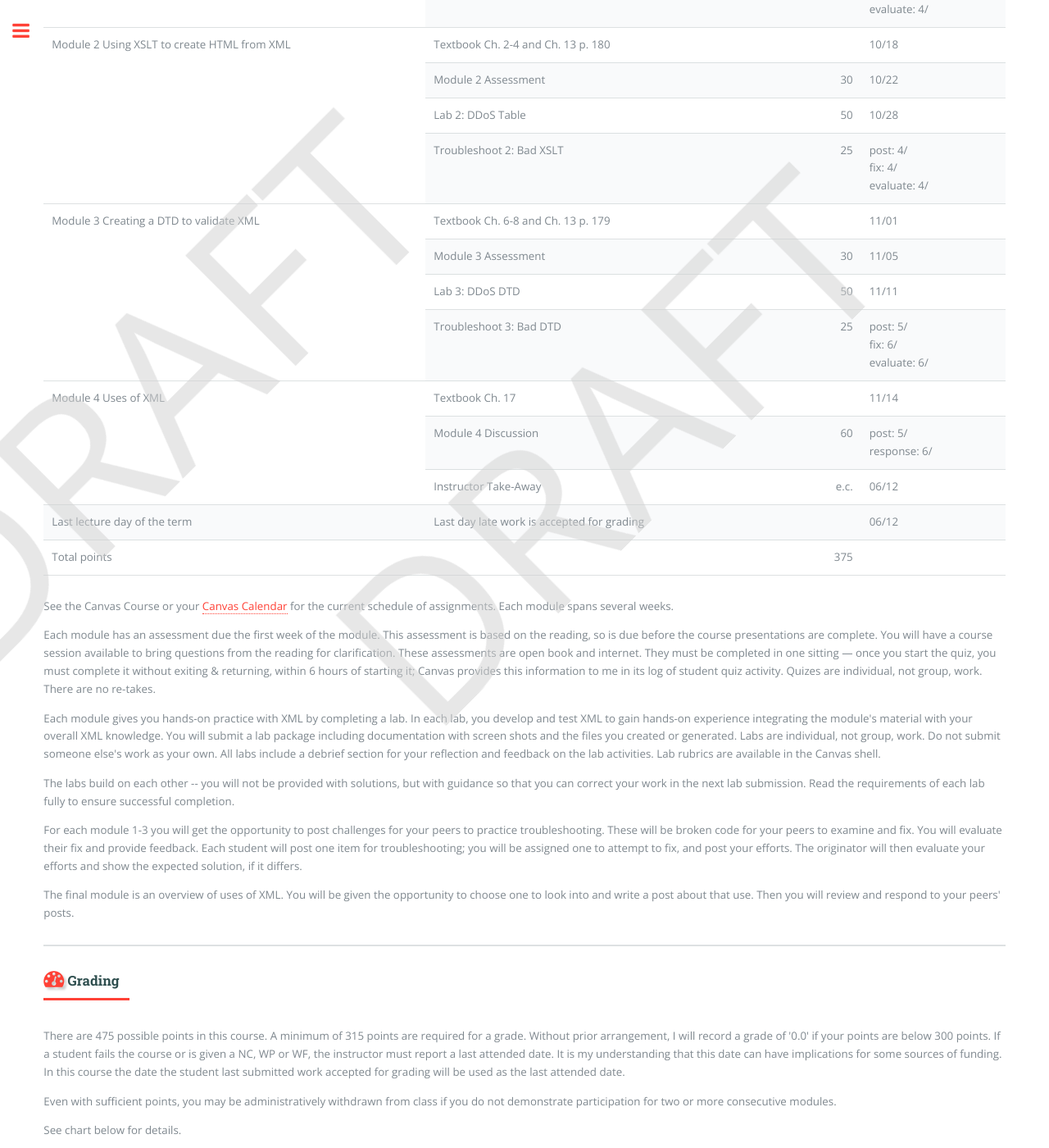
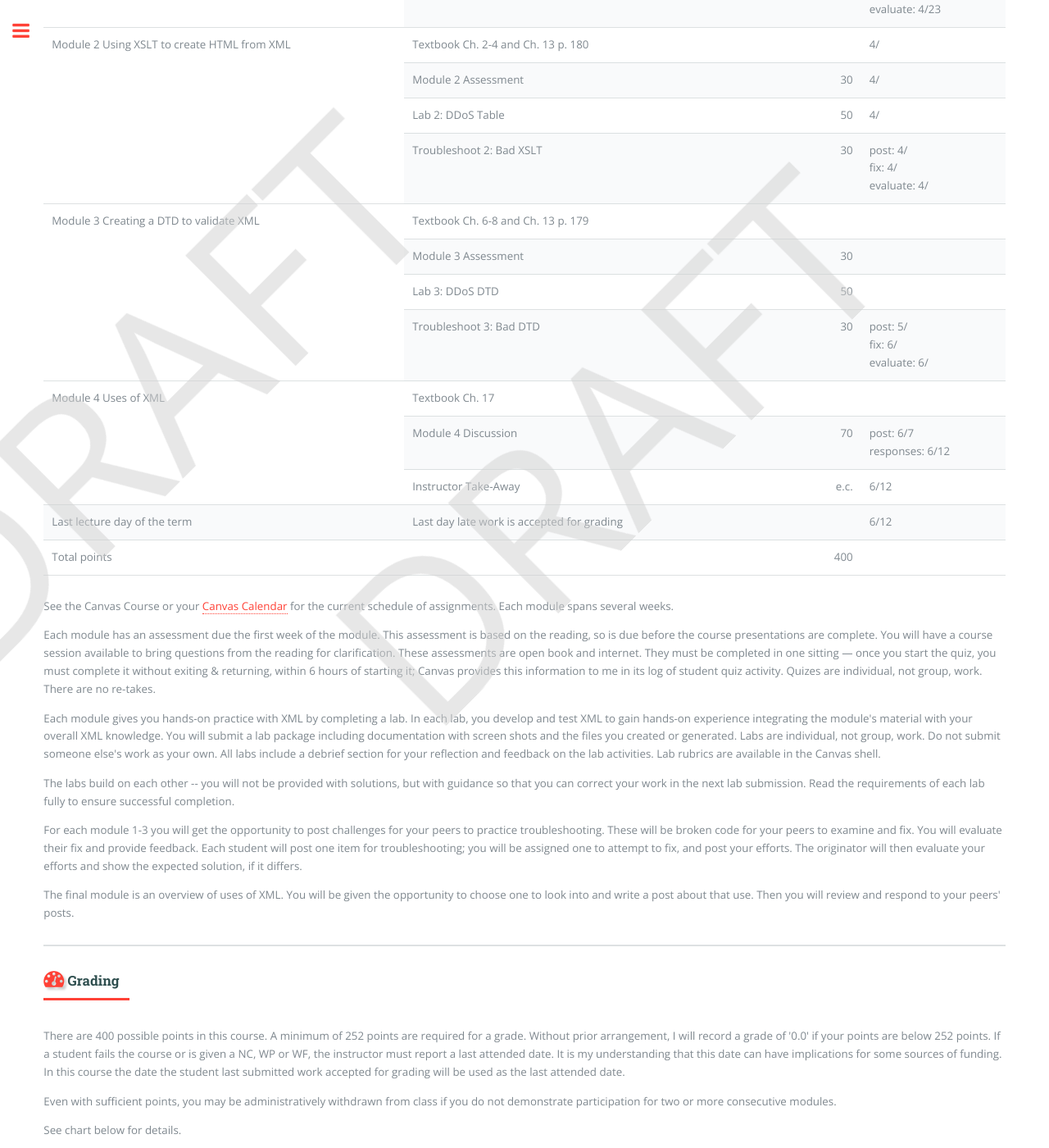
Before and after one commit to argoc/syllabub, a Jekyll site: the page CIS205.html, which Jekyll copies as it is, in a window 1280 px wide and 1400 px high, scrolled down 2044 px. Shown: the whole window at 82% size. Built offline with Jekyll 4.4.1, drawn with Linux system fonts in a browser that asks for light colours; some of the changed text lies outside the part shown.

Commit message:
fix dates and points

```diff
--- a/CIS205.html
+++ b/CIS205.html
@@ -129,14 +129,19 @@
                                 </tr>
                                 <tr>
                                     <td rowspan=4 valign="top">Module 0 Orientation</td>
-                                    <td> Material in Canvas shell</td>
+                                    <td> Material in Canvas shell, Textbook Introduction</td>
                                     <td class="ralign"></td>
                                     <td>04/05</td>
+                                </tr>
+								<tr>
+                                    <td>Syllabus Review * unlocks Modules 1-4</td>
+                                    <td class="ralign">*
+                                        <td>04/05</td>
                                 </tr>
                                 <tr>
                                     <td>XML Pre-assessment</td>
                                     <td class="ralign">5
-                                        <td>04/08</td>
+                                        <td>04/06</td>
                                 </tr>
                                 <tr>
                                     <td>Meet the Class (Discussion)</td>
@@ -144,13 +149,8 @@
                                         <td>04/08</td>
                                 </tr>
                                 <tr>
-                                    <td>Syllabus Review * unlocks Modules 1-4</td>
-                                    <td class="ralign">*
-                                        <td>04/05</td>
-                                </tr>
-                                <tr>
                                     <td rowspan=4 valign="top">Module 1 Creating an XML Document</td>
-                                    <td> Textbook Intro, Ch. 1, Ch. 12</td>
+                                    <td> Textbook Ch. 1, Ch. 12, App. B</td>
                                     <td class="ralign"></td>
                                     <td>04/12</td>
                                 </tr>
@@ -166,30 +166,30 @@
                                 </tr>
                                 <tr>
                                     <td>Troubleshoot 1: Bad XML</td>
-                                    <td class="ralign">25</td>
-                                    <td>post: 4/
-                                        <br/> fix: 4/
-                                        <br/> evaluate: 4/</td>
+                                    <td class="ralign">30</td>
+                                    <td>post: 4/17
+                                        <br/> fix: 4/20
+                                        <br/> evaluate: 4/23</td>
                                 </tr>
                                 <tr>
                                     <td rowspan=4 valign="top">Module 2 Using XSLT to create HTML from XML</td>
                                     <td> Textbook Ch. 2-4 and Ch. 13 p. 180</td>
                                     <td class="ralign"></td>
-                                    <td>10/18</td>
+                                    <td>4/</td>
                                 </tr>
                                 <tr>
                                     <td>Module 2 Assessment</td>
                                     <td class="ralign">30</td>
-                                    <td>10/22</td>
+                                    <td>4/</td>
                                 </tr>
                                 <tr>
                                     <td>Lab 2: DDoS Table</td>
                                     <td class="ralign">50</td>
-                                    <td>10/28</td>
+                                    <td>4/</td>
                                 </tr>
                                 <tr>
                                     <td>Troubleshoot 2: Bad XSLT</td>
-                                    <td class="ralign">25</td>
+                                    <td class="ralign">30</td>
                                     <td>post: 4/
                                         <br/> fix: 4/
                                         <br/> evaluate: 4/</td>
@@ -198,21 +198,21 @@
                                     <td rowspan=4 valign="top">Module 3 Creating a DTD to validate XML</td>
                                     <td> Textbook Ch. 6-8 and Ch. 13 p. 179</td>
                                     <td class="ralign"></td>
-                                    <td>11/01</td>
+                                    <td></td>
                                 </tr>
                                 <tr>
                                     <td>Module 3 Assessment</td>
                                     <td class="ralign">30</td>
-                                    <td>11/05</td>
+                                    <td></td>
                                 </tr>
                                 <tr>
                                     <td>Lab 3: DDoS DTD</td>
                                     <td class="ralign">50</td>
-                                    <td>11/11</td>
+                                    <td></td>
                                 </tr>
                                 <tr>
                                     <td>Troubleshoot 3: Bad DTD</td>
-                                    <td class="ralign">25</td>
+                                    <td class="ralign">30</td>
                                     <td>post: 5/
                                         <br/> fix: 6/
                                         <br/> evaluate: 6/</td>
@@ -221,29 +221,29 @@
                                     <td rowspan=3 valign="top">Module 4 Uses of XML </td>
                                     <td> Textbook Ch. 17</td>
                                     <td class="ralign"></td>
-                                    <td>11/14</td>
+                                    <td></td>
                                 </tr>
                                 <tr>
                                     <td>Module 4 Discussion</td>
-                                    <td class="ralign">60</td>
-                                    <td>post: 5/
-                                        <br/> response: 6/</td>
+                                    <td class="ralign">70</td>
+                                    <td>post: 6/7
+                                        <br/> responses: 6/12</td>
                                 </tr>
                                 <tr>
                                     <td>Instructor Take-Away</td>
                                     <td class="ralign">e.c.</td>
-                                    <td>06/12</td>
+                                    <td>6/12</td>
                                 </tr>
                                 <tr>
                                     <td valign="top">Last lecture day of the term</td>
                                     <td>Last day late work is accepted for grading</td>
                                     <td></td>
-                                    <td>06/12</td>
+                                    <td>6/12</td>
                                 </tr>
                                 <tr>
                                     <td valign="top">Total points</td>
                                     <td></td>
-                                    <td class="ralign">375</td>
+                                    <td class="ralign">400</td>
                                     <td></td>
                                 </tr>
                             </tbody>
@@ -264,7 +264,7 @@
                         <header class="major">
                             <h3 id="grading"><i class="oc fa fa-tachometer"></i>
                             Grading</h3></header>
-                        <p>There are 475 possible points in this course. A minimum of 315 points are required for a grade. Without prior arrangement, I will record a grade of '0.0' if your points are below 300 points. If a student fails the course or is given a NC, WP or WF, the instructor must report a last attended date. It is my understanding that this date can have implications for some sources of funding. In this course the date the student last submitted work accepted for grading will be used as the last attended date.</p>
+                        <p>There are 400 possible points in this course. A minimum of 252 points are required for a grade. Without prior arrangement, I will record a grade of '0.0' if your points are below 252 points. If a student fails the course or is given a NC, WP or WF, the instructor must report a last attended date. It is my understanding that this date can have implications for some sources of funding. In this course the date the student last submitted work accepted for grading will be used as the last attended date.</p>
                         <p>Even with sufficient points, you may be administratively withdrawn from class if you do not demonstrate participation for two or more consecutive modules.</p>
                         <p>See chart below for details.</p>
                         <table>
@@ -278,84 +278,84 @@
                             <tr>
                                 <td>A</td>
                                 <td>4.0</td>
-                                <td>456</td>
+                                <td>384</td>
                                 <td>96%</td>
                                 <td>Superior course outcomes mastery</td>
                             </tr>
                             <tr>
                                 <td>A-</td>
                                 <td>3.7</td>
-                                <td>442</td>
+                                <td>372</td>
                                 <td>93%</td>
                                 <td></td>
                             </tr>
                             <tr>
                                 <td>B+</td>
                                 <td>3.3</td>
-                                <td>428</td>
+                                <td>360</td>
                                 <td>90%</td>
                                 <td></td>
                             </tr>
                             <tr>
                                 <td>B</td>
                                 <td>3.0</td>
-                                <td>413</td>
+                                <td>348</td>
                                 <td>87%</td>
                                 <td>Exceeds acceptable course outcome mastery</td>
                             </tr>
                             <tr>
                                 <td>B-</td>
                                 <td>2.7</td>
-                                <td>394</td>
+                                <td>332</td>
                                 <td>83%</td>
                                 <td></td>
                             </tr>
                             <tr>
                                 <td>C+</td>
                                 <td>2.3</td>
-                                <td>380</td>
+                                <td>320</td>
                                 <td>80%</td>
                                 <td></td>
                             </tr>
                             <tr>
                                 <td>C</td>
                                 <td>2.0</td>
-                                <td>366</td>
+                                <td>308</td>
                                 <td>77%</td>
                                 <td>Acceptable course outcomes mastery</td>
                             </tr>
                             <tr>
                                 <td>C-</td>
                                 <td>1.7</td>
-                                <td>347</td>
+                                <td>292</td>
                                 <td>73%</td>
                                 <td></td>
                             </tr>
                             <tr>
                                 <td>D+</td>
                                 <td>1.3</td>
-                                <td>333</td>
+                                <td>280</td>
                                 <td>70%</td>
                                 <td></td>
                             </tr>
                             <tr>
                                 <td>D</td>
                                 <td>1.0</td>
-                                <td>318</td>
+                                <td>268</td>
                                 <td>67%</td>
                                 <td>Minimum course outcomes mastery</td>
                             </tr>
                             <tr>
                                 <td>D-</td>
                                 <td>0.7</td>
-                                <td>300</td>
+                                <td>252</td>
                                 <td>63%</td>
                                 <td></td>
                             </tr>
                             <tr>
                                 <td>F</td>
                                 <td>0.0</td>
-                                <td>&lt; 300</td>
+                                <td>&lt; 252</td>
                                 <td>&lt; 63%</td>
                                 <td>Failure to master course outcomes</td>
                             </tr>
```
